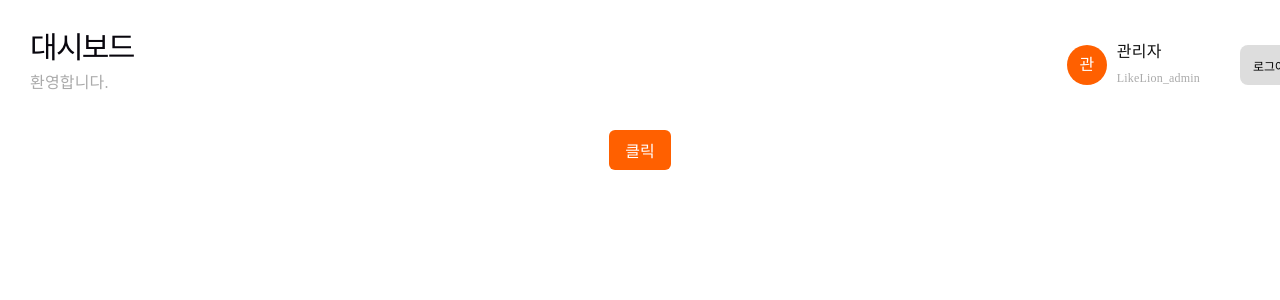
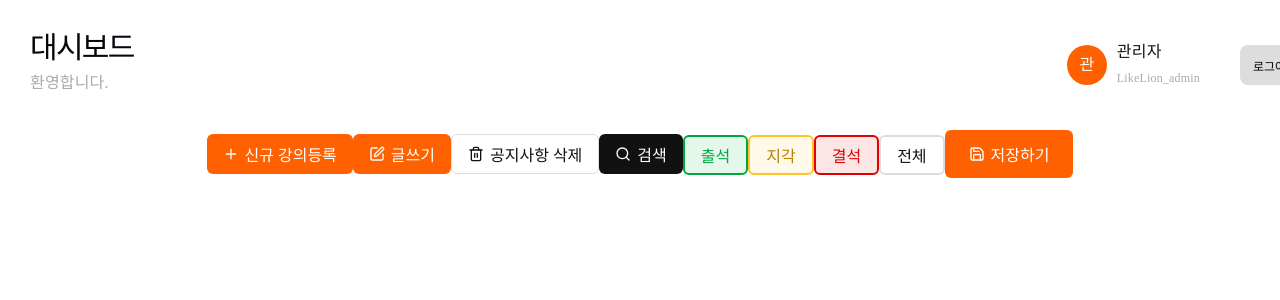
Before and after one commit to FRONTENDBOOTCAMP-16th/final-project-team1, a React (Vite) app in the folder frontend/: page / in a window 1280 px wide. Shown: the top 300 px of the page. Built offline with nearby package versions, Linux system fonts and the light colour scheme; a web font is replaced by a local one.

Commit message:
chore: 공통버튼 컴포넌트 css, ts, tsx 생성

```diff
--- a/frontend/package.json
+++ b/frontend/package.json
@@ -10,6 +10,7 @@
     "preview": "vite preview"
   },
   "dependencies": {
+    "lucide-react": "^1.9.0",
     "react": "^19.2.4",
     "react-dom": "^19.2.4",
     "react-router-dom": "^7.14.1"
--- a/frontend/src/App.tsx
+++ b/frontend/src/App.tsx
@@ -2,6 +2,7 @@
 // import { router } from './routes'
 
 import { Header, Button } from "./components"
+import { Plus, Save, Search, SquarePen, Trash } from 'lucide-react';
 
 function App() {
   // return <RouterProvider router={router} />
@@ -10,8 +11,34 @@ function App() {
   return (
     <div>
       <Header />
-      <Button>클릭</Button>
-
+      <Button variant="primary">
+        <Plus size={16} />신규 강의등록
+      </Button>
+      <Button variant="primary">
+        <SquarePen size={16} />글쓰기
+      </Button>
+      <Button variant="secondary">
+        <Trash size={16} />공지사항 삭제
+      </Button>
+      <Button variant="dark">
+        <Search size={16} />검색
+      </Button>
+      <Button variant="success">
+        출석
+      </Button>
+      <Button variant="warning">
+        지각
+      </Button>
+      <Button variant="error">
+        결석
+      </Button>
+      <Button variant="blank">
+        전체
+      </Button>
+      <Button variant="primary" size="lg">
+        <Save size={16}/>
+        저장하기
+      </Button>
     </div>
   )
 }
--- a/frontend/src/components/common/button/ui/button.module.css
+++ b/frontend/src/components/common/button/ui/button.module.css
@@ -3,12 +3,22 @@
     align-items: center;
     justify-content: center;
     gap: 6px;
+
     border: none;
     border-radius: 6px;
+
     font-family: 'Pretendard variable';
+    font-size: var(--sub-title);
     font-weight: 500;
+
     cursor: pointer;
-    transition: background-color 0.2s;
+    white-space: nowrap;
+    user-select: none;
+
+    transition:
+        background-color 0.2s ease,
+        border-color 0.2s ease,
+        opacity 0.2s ease;
 }
 
 .button:disabled {
@@ -16,50 +26,130 @@
     cursor: not-allowed;
 }
 
-/* Variant */
+
+/* =========================================
+   Variant: Primary (주황색)
+   ========================================= */
 .primary {
     background-color: var(--default-orange);
     color: var(--white);
 }
 
 .primary:hover:not(:disabled) {
-    background-color: var(--hover-orange, #e56600);
+    background-color: var(--hover-orange, #e65700);
 }
 
-.outline {
+.primary:active:not(:disabled) {
+    background-color: var(--active-orange, #cc4d00);
+}
+
+
+/* =========================================
+   Variant: Secondary (흰색 + 테두리)
+   ========================================= */
+.secondary {
     background-color: var(--white);
     color: var(--default-black);
     border: 1px solid var(--border-gray);
 }
 
-.outline:hover:not(:disabled) {
+.secondary:hover:not(:disabled) {
+    background-color: var(--bg-gray-light, #f5f5f5);
+    border-color: var(--border-gray-dark, #999);
+}
+
+.secondary:active:not(:disabled) {
     background-color: var(--border-gray);
 }
 
-.danger {
-    background-color: var(--danger-red, #ef4444);
+
+/* =========================================
+   Variant: Dark (검정색)
+   ========================================= */
+.dark {
+    background-color: var(--default-black);
     color: var(--white);
 }
 
-.danger:hover:not(:disabled) {
-    background-color: var(--hover-red, #dc2626);
+.dark:hover:not(:disabled) {
+    background-color: var(--hover-black, #2a2a2a);
 }
 
-/* Size */
+.dark:active:not(:disabled) {
+    background-color: var(--active-black, #000);
+}
+
+
+/* =========================================
+   상태 Variant (출석/지각/결석/전체)
+   ========================================= */
+
+/* 출석 (성공 - 초록) */
+.success {
+    color: var(--success-green);
+    background-color: color-mix(in srgb, var(--success-green) 10%, transparent);
+    border: 2px solid var(--success-green);
+}
+
+/* 지각 (경고 - 노랑) */
+.warning {
+    color: var( --deep-yellow);
+    background-color: color-mix(in srgb, var( --wait-yellow) 10%, transparent);
+    border: 2px solid var( --wait-yellow);
+}
+
+/* 결석 (에러 - 빨강) */
+.error {
+    color: var(--danger-red);
+    background-color: color-mix(in srgb, var(--danger-red) 10%, transparent);
+    border: 2px solid var(--danger-red);
+}
+
+/* 전체 (기본 - 흰색) */
+.blank {
+    color: var(--default-black);
+    background-color: var(--white);
+    border: 2px solid var(--border-gray);
+}
+
+
+/* =========================================
+   Size
+   ========================================= */
+
+/* Small */
 .sm {
     block-size: 32px;
     padding-inline: 12px;
     font-size: var(--sm-title);
 }
 
+/* Medium (기본) */
 .md {
     block-size: 40px;
     padding-inline: 16px;
     font-size: var(--sub-title);
 }
 
+/* Large */
 .lg {
     block-size: 48px;
     padding-inline: 24px;
     font-size: var(--sub-title);
 }
+
+
+/* =========================================
+   Icon
+   ========================================= */
+
+.icon {
+    display: inline-flex;
+    align-items: center;
+    justify-content: center;
+}
+
+.icon svg {
+    inline-size: 16px;
+    block-size: 16px;
+}
--- a/frontend/src/components/common/button/ui/button.tsx
+++ b/frontend/src/components/common/button/ui/button.tsx
@@ -1,23 +1,16 @@
-import type { ReactNode, ButtonHTMLAttributes } from 'react';
+import type { ButtonProps } from './button.type';
 import S from './button.module.css';
 
-// 타입 정의 (나중에 분리)
-type ButtonVariant = 'primary' | 'outline' | 'danger';
-type ButtonSize = 'sm' | 'md' | 'lg';
-
-interface ButtonProps extends ButtonHTMLAttributes<HTMLButtonElement> {
-    variant?: ButtonVariant;
-    size?: ButtonSize;
-    children: ReactNode;
-}
-
-function Button({
+export default function Button({
     variant = 'primary',
     size = 'md',
+    icon,
+    iconPosition = 'left',
     children,
     className,
-    ...restProps
+    ...rest
 }: ButtonProps) {
+    // className 조합
     const combinedClassName = [
         S.button,
         S[variant],
@@ -28,10 +21,14 @@ function Button({
         .join(' ');
 
     return (
-        <button className={combinedClassName} {...restProps}>
+        <button className={combinedClassName} {...rest}>
+            {icon && iconPosition === 'left' && (
+                <span className={S.icon}>{icon}</span>
+            )}
             {children}
+            {icon && iconPosition === 'right' && (
+                <span className={S.icon}>{icon}</span>
+            )}
         </button>
     );
 }
-
-export default Button;
--- a/frontend/src/components/index.ts
+++ b/frontend/src/components/index.ts
@@ -1,2 +1,3 @@
 export {default as Header} from './common/header/header'
+
 export {default as Button} from './common/button/ui/button'
```
Also changed, not shown: frontend/src/components/common/button/ui/button.type.ts (+33 -9 lines), 1 other file (tests, documents, lock files or other folders).
